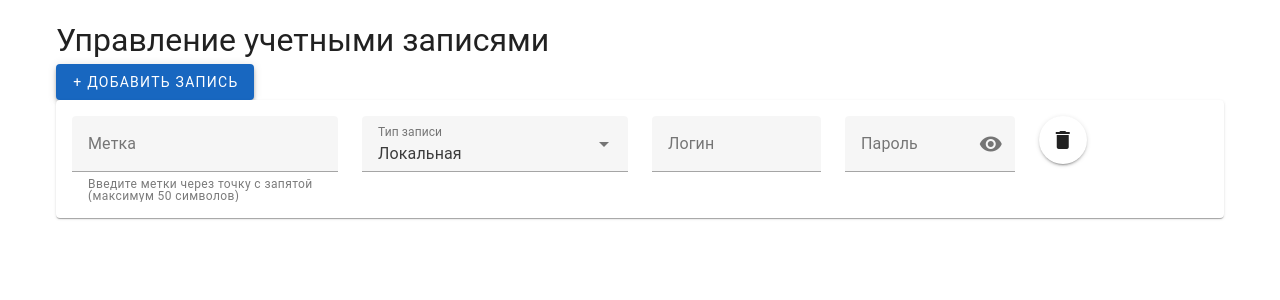
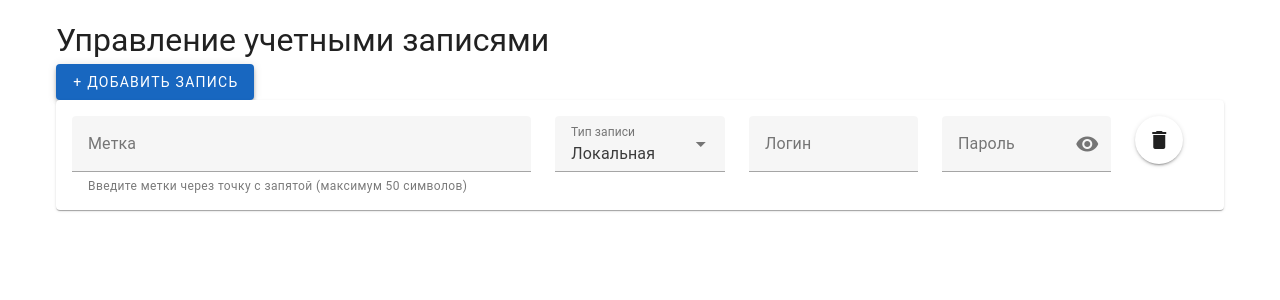
Before and after one commit to greendolf/account-manager, a Vue app: page / in a window 1280 px wide. Both pictures are taken after a click on the button "+ ДОБАВИТЬ ЗАПИСЬ". Shown: the top 300 px of the page. Built offline with nearby package versions, Linux system fonts and the light colour scheme; the HTML template or start-up script is replaced by a standard one.

Commit message:
feature: improve inputs sizes

```diff
--- a/src/components/AccountItem.vue
+++ b/src/components/AccountItem.vue
@@ -2,7 +2,7 @@
   <v-card>
     <v-card-text>
       <v-row>
-        <v-col md="3">
+        <v-col md="5">
           <v-text-field
             v-model="labelInput"
             label="Метка"
@@ -18,7 +18,7 @@
             "
           />
         </v-col>
-        <v-col md="3">
+        <v-col md="2">
           <v-select
             v-model="localAccount.type"
             label="Тип записи"
@@ -29,7 +29,7 @@
             @update:model-value="updateAccount(localAccount)"
           />
         </v-col>
-        <v-col md="2">
+        <v-col :md="localAccount.type === 'local' ? 2 : 4">
           <v-text-field
             v-model="localAccount.login"
             label="Логин"
@@ -60,7 +60,7 @@
             "
           />
         </v-col>
-        <v-col md="2">
+        <v-col md="1">
           <v-btn @click="deleteAccount" icon="mdi-delete" />
         </v-col>
       </v-row>
```
